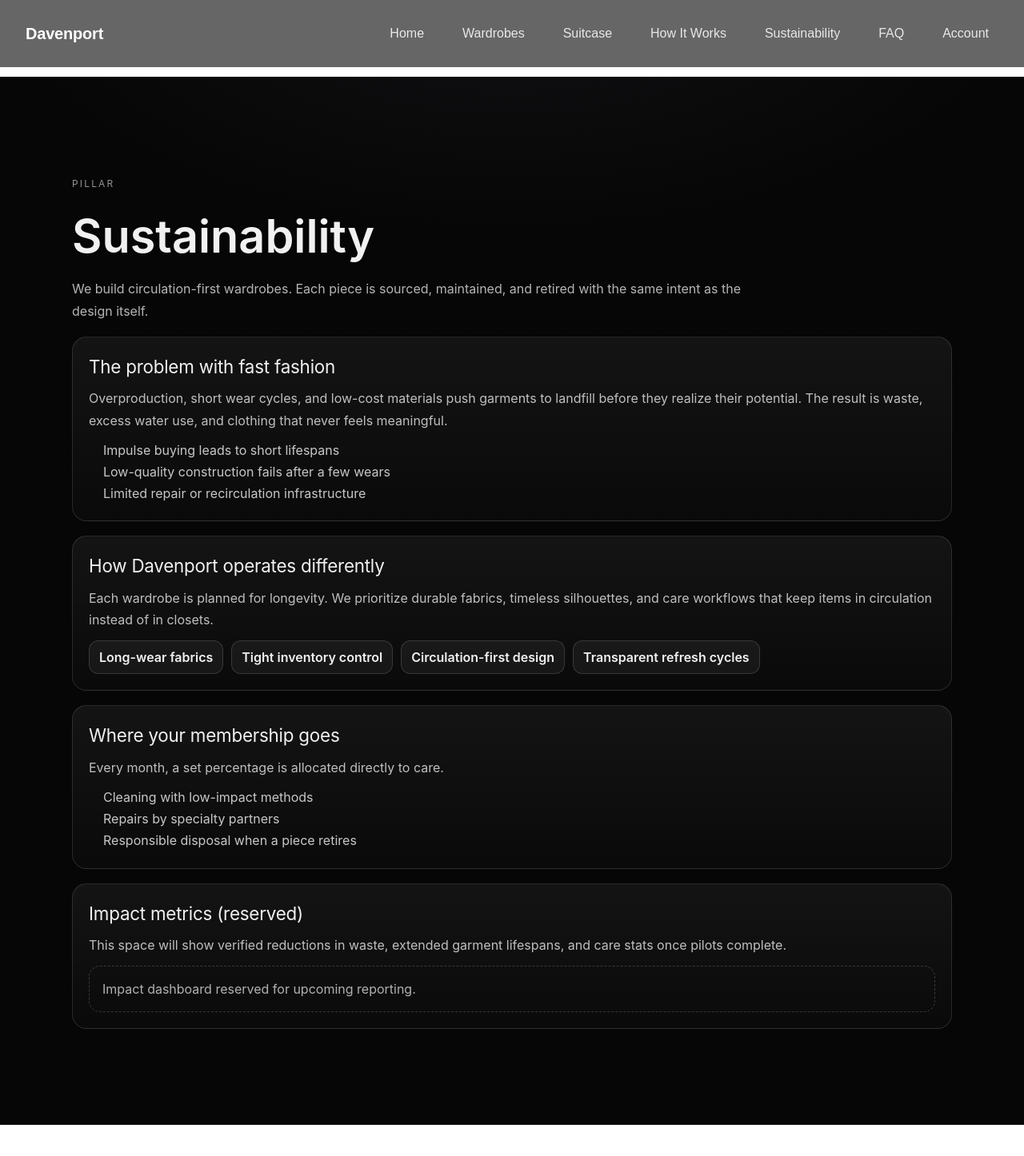
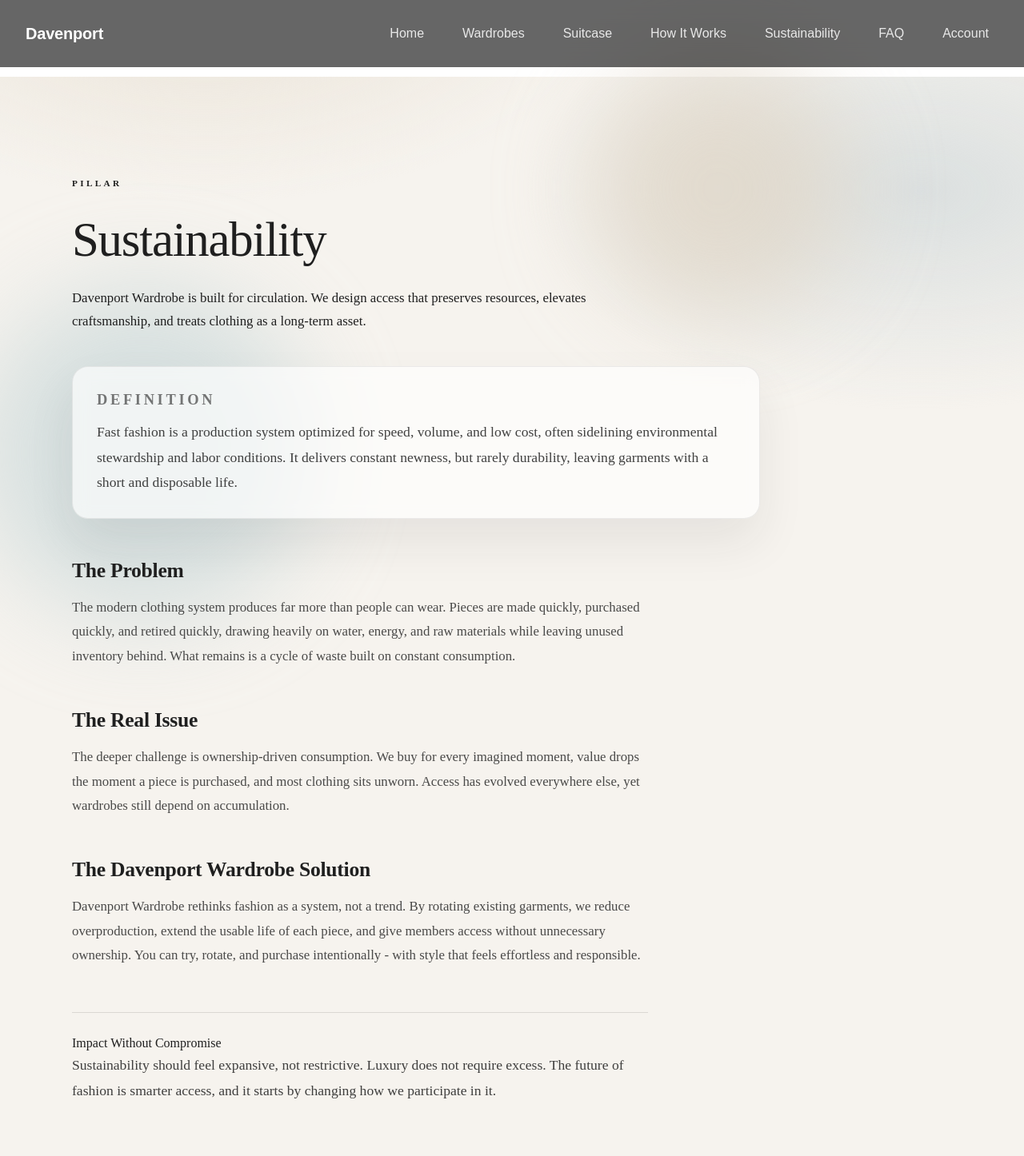
Before and after one commit to bendavenport700-a11y/davenport-wardrobe-v2, a Next.js app: page /sustainability in a window 1280 px wide. Shown: the top 1446 px of the page at 80% size. Before the commit the page ends 1407 px from the top, so only its background shows below. Built offline with nearby package versions, Linux system fonts and the light colour scheme.

Commit message:
Update sustainability page copy and structure

```diff
--- a/app/sustainability/page.tsx
+++ b/app/sustainability/page.tsx
@@ -4,10 +4,11 @@ export default function SustainabilityPage() {
       style={{
         minHeight: "100vh",
         background:
-          "radial-gradient(1200px 600px at 50% -10%, #121214 0%, #060607 55%)",
-        color: "#f1f1f1",
-        padding: "120px 24px",
-        fontFamily: "'Inter', system-ui, sans-serif",
+          "radial-gradient(900px 500px at 20% -10%, rgba(229, 220, 205, 0.75), transparent 60%), radial-gradient(900px 500px at 90% 10%, rgba(186, 200, 206, 0.45), transparent 55%), #f6f3ee",
+        color: "#1f1f1f",
+        padding: "120px 24px 140px",
+        fontFamily:
+          "'Soehne', 'Suisse Intl', 'Canela', 'Times New Roman', serif",
       }}
     >
       <style>{`
@@ -16,140 +17,198 @@ export default function SustainabilityPage() {
           margin: 0 auto;
         }
 
+        .stage {
+          position: relative;
+          isolation: isolate;
+        }
+
+        .glow {
+          position: absolute;
+          inset: auto;
+          z-index: -1;
+          filter: blur(60px);
+          opacity: 0.65;
+        }
+
+        .glow.one {
+          width: 320px;
+          height: 320px;
+          background: #ded3c2;
+          top: -140px;
+          right: 12%;
+          border-radius: 50%;
+        }
+
+        .glow.two {
+          width: 420px;
+          height: 420px;
+          background: #c6d6d8;
+          top: 140px;
+          left: -120px;
+          border-radius: 50%;
+        }
+
         .fade {
           opacity: 0;
-          transform: translateY(14px);
-          animation: fadeIn .8s ease forwards;
+          transform: translateY(16px);
+          animation: fadeIn .9s ease forwards;
         }
+
+        .fade.delay-1 { animation-delay: 0.1s; }
+        .fade.delay-2 { animation-delay: 0.2s; }
+        .fade.delay-3 { animation-delay: 0.3s; }
+        .fade.delay-4 { animation-delay: 0.4s; }
+        .fade.delay-5 { animation-delay: 0.5s; }
+        .fade.delay-6 { animation-delay: 0.6s; }
 
         @keyframes fadeIn {
           to { opacity: 1; transform: translateY(0); }
         }
 
-        .card {
-          background: linear-gradient(180deg, rgba(255,255,255,0.06), rgba(255,255,255,0.02));
-          border: 1px solid rgba(255,255,255,0.12);
-          border-radius: 18px;
-          padding: 20px;
-          margin-top: 18px;
+        .eyebrow {
+          letter-spacing: 0.3em;
+          font-size: 0.7rem;
+          font-weight: 600;
+          text-transform: uppercase;
+          opacity: 0.55;
         }
 
-        .card h2 {
+        h1 {
+          font-size: clamp(2.8rem, 5vw, 3.8rem);
+          margin: 14px 0 14px;
+          font-weight: 520;
+          letter-spacing: -0.02em;
+        }
+
+        .lede {
+          max-width: 680px;
+          opacity: 0.8;
+          line-height: 1.7;
+          font-size: 1.05rem;
+        }
+
+        .definition {
+          margin-top: 42px;
+          border-radius: 20px;
+          background: rgba(255, 255, 255, 0.65);
+          border: 1px solid rgba(26, 26, 26, 0.08);
+          padding: 28px 30px;
+          box-shadow: 0 30px 60px rgba(32, 32, 32, 0.08);
+          max-width: 860px;
+          backdrop-filter: blur(10px);
+        }
+
+        .definition h2 {
           margin: 0 0 10px;
-          font-size: 1.4rem;
+          font-size: 1.15rem;
+          font-weight: 600;
+          text-transform: uppercase;
+          letter-spacing: 0.2em;
+          opacity: 0.6;
+        }
+
+        .definition p {
+          margin: 0;
+          font-size: 1.1rem;
+          line-height: 1.8;
+          opacity: 0.85;
+        }
+
+        .section {
+          margin-top: 46px;
+          max-width: 720px;
+        }
+
+        .section h3 {
+          margin: 0 0 12px;
+          font-size: 1.6rem;
+          font-weight: 560;
           letter-spacing: -0.01em;
         }
 
-        .card p {
-          opacity: 0.78;
-          line-height: 1.7;
+        .section p {
+          margin: 0;
+          line-height: 1.8;
+          opacity: 0.8;
+          font-size: 1.05rem;
         }
 
-        .list {
-          margin: 10px 0 0;
-          padding-left: 18px;
-          opacity: 0.82;
-          line-height: 1.7;
+        .closing {
+          margin-top: 56px;
+          max-width: 720px;
+          border-top: 1px solid rgba(18, 18, 18, 0.12);
+          padding-top: 26px;
         }
 
-        .pillRow {
-          display: flex;
-          gap: 10px;
-          flex-wrap: wrap;
-          margin-top: 12px;
-        }
-
-        .pill {
-          border-radius: 12px;
-          border: 1px solid rgba(255,255,255,0.14);
-          background: rgba(255,255,255,0.05);
-          padding: 8px 12px;
-          font-weight: 600;
-        }
-
-        .impactPlaceholder {
-          border: 1px dashed rgba(255,255,255,0.25);
-          border-radius: 14px;
-          padding: 16px;
-          margin-top: 12px;
-          opacity: 0.72;
+        .closing p {
+          font-size: 1.1rem;
+          line-height: 1.8;
+          opacity: 0.85;
         }
       `}</style>
 
-      <div className="container fade">
-        <span
-          style={{
-            letterSpacing: "0.18em",
-            fontSize: "0.75rem",
-            opacity: 0.6,
-          }}
-        >
-          PILLAR
-        </span>
-        <h1
-          style={{
-            fontSize: "clamp(2.5rem, 5vw, 3.6rem)",
-            margin: "12px 0 10px",
-            fontWeight: 600,
-          }}
-        >
-          Sustainability
-        </h1>
-        <p style={{ maxWidth: 840, opacity: 0.75, lineHeight: 1.7 }}>
-          We build circulation-first wardrobes. Each piece is sourced,
-          maintained, and retired with the same intent as the design itself.
+      <div className="container stage">
+        <div className="glow one" />
+        <div className="glow two" />
+
+        <span className="eyebrow fade">PILLAR</span>
+        <h1 className="fade delay-1">Sustainability</h1>
+        <p className="lede fade delay-2">
+          Davenport Wardrobe is built for circulation. We design access that
+          preserves resources, elevates craftsmanship, and treats clothing as a
+          long-term asset.
         </p>
 
-        <div className="card">
-          <h2>The problem with fast fashion</h2>
+        <section className="definition fade delay-3">
+          <h2>Definition</h2>
           <p>
-            Overproduction, short wear cycles, and low-cost materials push
-            garments to landfill before they realize their potential. The
-            result is waste, excess water use, and clothing that never feels
-            meaningful.
+            Fast fashion is a production system optimized for speed, volume,
+            and low cost, often sidelining environmental stewardship and labor
+            conditions. It delivers constant newness, but rarely durability,
+            leaving garments with a short and disposable life.
           </p>
-          <ul className="list">
-            <li>Impulse buying leads to short lifespans</li>
-            <li>Low-quality construction fails after a few wears</li>
-            <li>Limited repair or recirculation infrastructure</li>
-          </ul>
-        </div>
+        </section>
 
-        <div className="card">
-          <h2>How Davenport operates differently</h2>
+        <section className="section fade delay-4">
+          <h3>The Problem</h3>
           <p>
-            Each wardrobe is planned for longevity. We prioritize durable
-            fabrics, timeless silhouettes, and care workflows that keep items in
-            circulation instead of in closets.
+            The modern clothing system produces far more than people can wear.
+            Pieces are made quickly, purchased quickly, and retired quickly,
+            drawing heavily on water, energy, and raw materials while leaving
+            unused inventory behind. What remains is a cycle of waste built on
+            constant consumption.
           </p>
-          <div className="pillRow">
-            <div className="pill">Long-wear fabrics</div>
-            <div className="pill">Tight inventory control</div>
-            <div className="pill">Circulation-first design</div>
-            <div className="pill">Transparent refresh cycles</div>
-          </div>
-        </div>
+        </section>
 
-        <div className="card">
-          <h2>Where your membership goes</h2>
-          <p>Every month, a set percentage is allocated directly to care.</p>
-          <ul className="list">
-            <li>Cleaning with low-impact methods</li>
-            <li>Repairs by specialty partners</li>
-            <li>Responsible disposal when a piece retires</li>
-          </ul>
-        </div>
+        <section className="section fade delay-5">
+          <h3>The Real Issue</h3>
+          <p>
+            The deeper challenge is ownership-driven consumption. We buy for
+            every imagined moment, value drops the moment a piece is purchased,
+            and most clothing sits unworn. Access has evolved everywhere else,
+            yet wardrobes still depend on accumulation.
+          </p>
+        </section>
 
-        <div className="card">
-          <h2>Impact metrics (reserved)</h2>
+        <section className="section fade delay-6">
+          <h3>The Davenport Wardrobe Solution</h3>
           <p>
-            This space will show verified reductions in waste, extended garment
-            lifespans, and care stats once pilots complete.
+            Davenport Wardrobe rethinks fashion as a system, not a trend. By
+            rotating existing garments, we reduce overproduction, extend the
+            usable life of each piece, and give members access without
+            unnecessary ownership. You can try, rotate, and purchase
+            intentionally - with style that feels effortless and responsible.
           </p>
-          <div className="impactPlaceholder">
-            Impact dashboard reserved for upcoming reporting.
-          </div>
-        </div>
+        </section>
+
+        <section className="closing fade delay-6">
+          <h3>Impact Without Compromise</h3>
+          <p>
+            Sustainability should feel expansive, not restrictive. Luxury does
+            not require excess. The future of fashion is smarter access, and it
+            starts by changing how we participate in it.
+          </p>
+        </section>
       </div>
     </main>
   );
```
